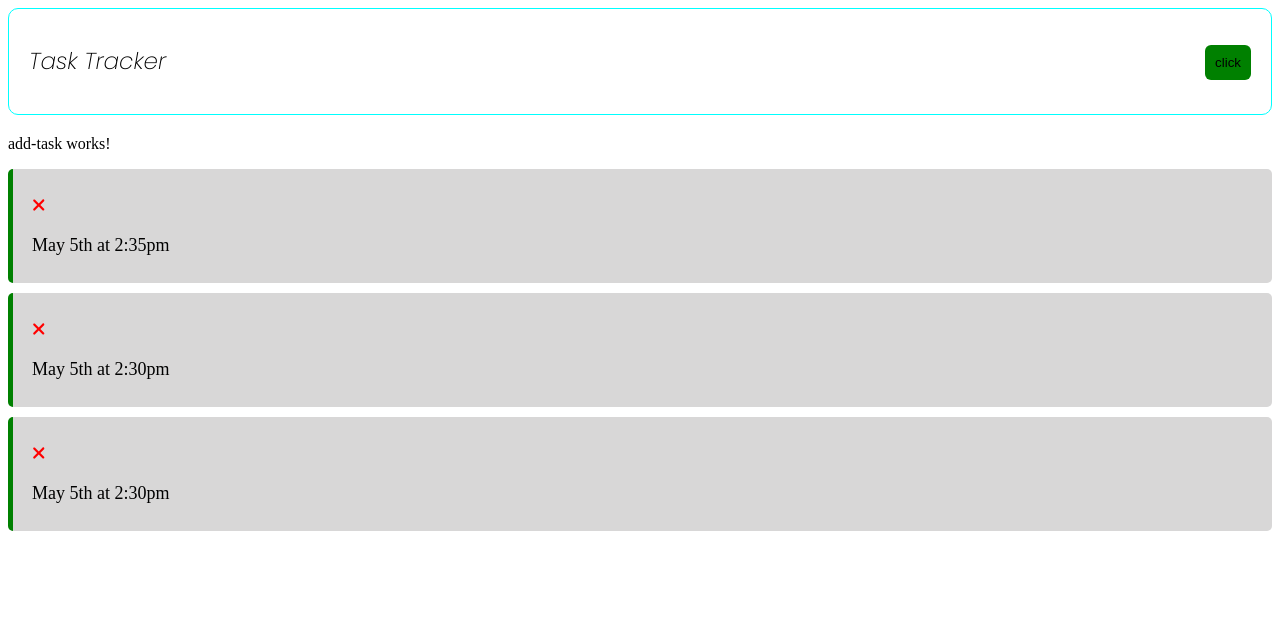
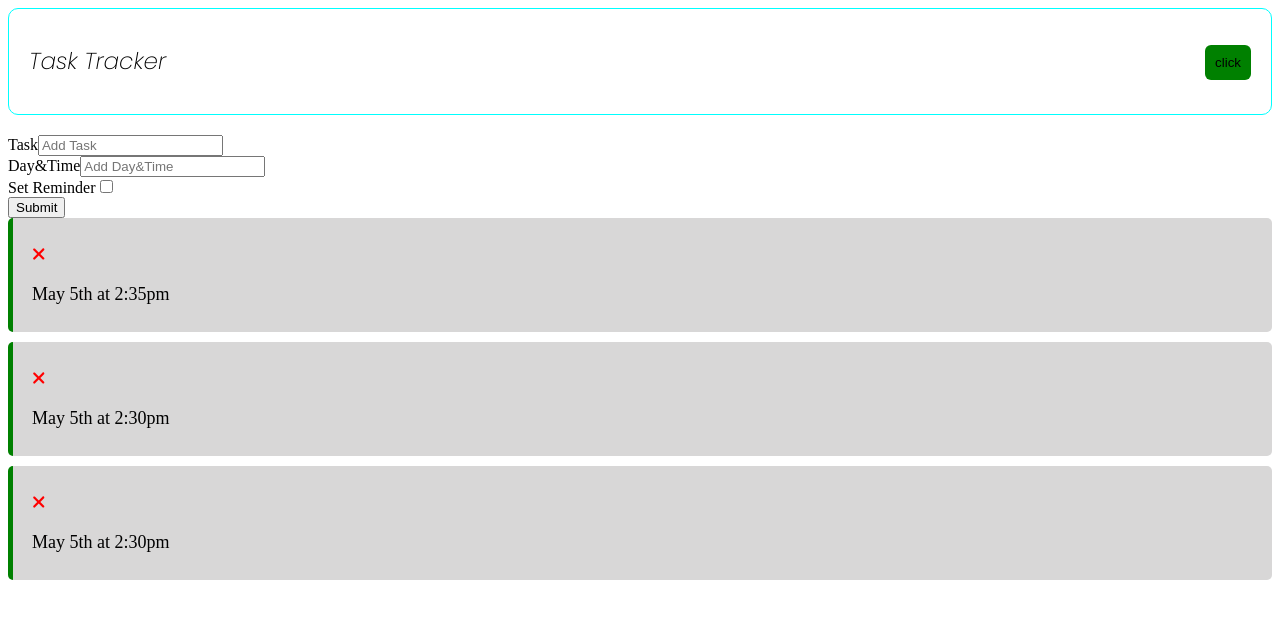
Before and after one commit to MuhireIghor/Angular-Init, an Angular app: page / in a window 1280 px wide. Shown: the top 618 px of the page. Built offline with nearby package versions, Linux system fonts and the light colour scheme; data requests are answered from the project's data file.

Commit message:
Add new task

```diff
--- a/src/app/app.module.ts
+++ b/src/app/app.module.ts
@@ -8,6 +8,7 @@ import { TasksComponent } from './components/tasks/tasks.component';
 import { TaskItemComponent } from './components/task-item/task-item.component';
 import { FontAwesomeModule } from '@fortawesome/angular-fontawesome';
 import { AddTaskComponent } from './components/add-task/add-task.component';
+import { FormsModule } from '@angular/forms';
 
 @NgModule({
   declarations: [
@@ -16,12 +17,13 @@ import { AddTaskComponent } from './components/add-task/add-task.component';
     ButtonComponent,
     TasksComponent,
     TaskItemComponent,
-    AddTaskComponent
+    AddTaskComponent,
   ],
   imports: [
     BrowserModule,
     FontAwesomeModule,
-    HttpClientModule
+    HttpClientModule,
+    FormsModule
   ],
   providers: [],
   bootstrap: [AppComponent]
--- a/src/app/components/add-task/add-task.component.html
+++ b/src/app/components/add-task/add-task.component.html
@@ -1 +1,16 @@
-<p>add-task works!</p>
+<form  (ngSubmit)="onSubmit()">
+<div class="form-control">
+    <label for="text">Task</label>
+    <input type="text" name="text"[(ngModel)]="text" id="text"  placeholder="Add Task">
+</div>
+<div class="form-control">
+    <label for="text">Day&Time</label>
+    <input type="text" name="day" [(ngModel)]="day" id="day" placeholder="Add Day&Time">
+</div>
+<div class="form-control">
+    <label for="text">Set Reminder</label>
+    <input type="checkbox" name="reminder" [(ngModel)]="reminder" id="reminder" >
+</div>
+<input  type='submit' placeholder="Save Task" />
+
+</form>
--- a/src/app/components/add-task/add-task.component.ts
+++ b/src/app/components/add-task/add-task.component.ts
@@ -1,4 +1,5 @@
 import { Component, OnInit } from '@angular/core';
+import { Task } from 'src/app/task';
 
 @Component({
   selector: 'app-add-task',
@@ -6,10 +7,28 @@ import { Component, OnInit } from '@angular/core';
   styleUrls: ['./add-task.component.css']
 })
 export class AddTaskComponent implements OnInit {
+  text?:string;
+  day?:string;
+  reminder:boolean=false;
+
 
   constructor() { }
 
   ngOnInit(): void {
   }
 
+  onSubmit(){
+    if(!this.text)
+    {
+alert('Please add a task to do!');
+return;
+    }
+
+    const newTask = {
+      text:this.text,
+      day:this.day,
+      reminder:this.reminder
+    }
+
 }
+}
--- a/src/app/components/tasks/tasks.component.html
+++ b/src/app/components/tasks/tasks.component.html
@@ -1,2 +1,2 @@
 <app-add-task></app-add-task>
-<app-task-item *ngFor="let task of tasks" [task] = "task" (onDeleteTask)="deleteTask(task)" (onToggleTask) = "toggleReminder(task)"  ></app-task-item>
+<app-task-item *ngFor="let task of tasks" [task]="task" (onDeleteTask)="deleteTask(task)" (onToggleTask) = "toggleReminder(task)" ></app-task-item>
```
